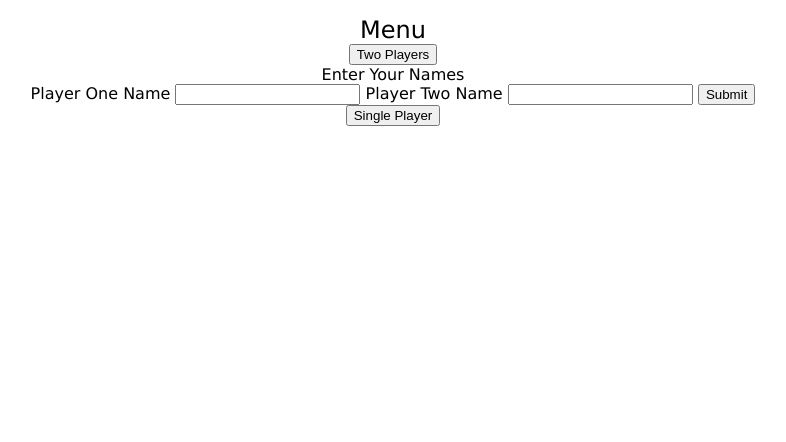
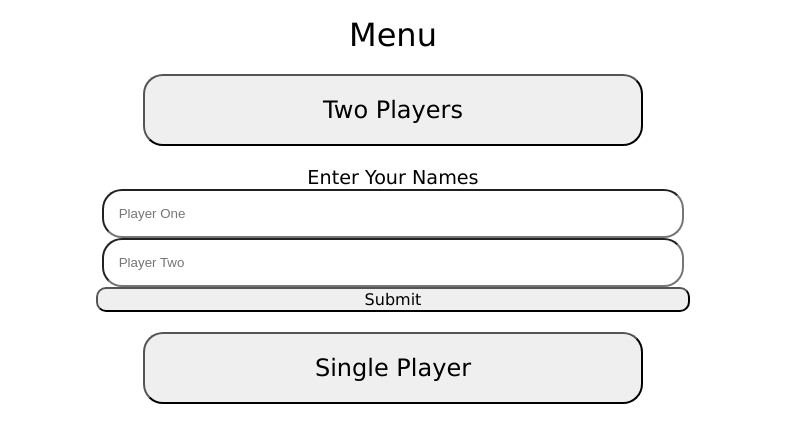
Before and after one commit to joshh2201/tic-tac-toe, a website: page index.html in a window 1280 px wide. Both pictures are taken after a click on the button "Two Players". Shown: the whole page, without its empty margins (247-1033 px from the left). Drawn offline with Linux system fonts and the light colour scheme.

Commit message:
Add style to forms

```diff
--- a/index.html
+++ b/index.html
@@ -14,26 +14,31 @@
       <div class="game-mode">
         <button class="toggle">Two Players</button>
         <form action="./game.html" class="two-player" method="GET">
-          <div>Enter Your Names</div>
-          <label for="p1">Player One Name</label>
-          <input type="text" name="p1" id="p1" required />
-          <label for="p">Player Two Name</label>
-          <input type="text" name="p2" id="p2" required />
+          <div class="form-title">Enter Your Names</div>
+          <div class="input">
+            <input type="text" name="p1" id="p1" required placeholder="Player One" />
+          </div>
+          <div class="input">
+            <input type="text" name="p2" id="p2" required placeholder="Player Two" />
+          </div>
           <button type="submit" class="submit">Submit</button>
         </form>
       </div>
       <div class="game-mode">
         <button class="toggle">Single Player</button>
         <form action="./game.html" class="one-player" method="GET">
-          <div>Enter Your Name</div>
-          <label for="p1">Player One Name</label>
-          <input type="text" name="p1" id="p1" required />
+          <div class="form-title">Enter Your Name</div>
+          <div>
+            <input type="text" name="p1" id="p1" required placeholder="Player One" />
+          </div>
+          <div>Select Difficulty</div>
+          <div>
+            <label for="easy">Easy</label>
+            <input type="radio" name="difficulty" id="easy" value="easy" checked />
+            <label for="impossible">Impossible</label>
+            <input type="radio" name="difficulty" id="impossible" value="impossible" />
+          </div>
           <button type="submit" class="submit">Submit</button>
-          <div>Select Difficulty</div>
-          <label for="easy">Easy</label>
-          <input type="radio" name="difficulty" id="easy" value="easy" checked />
-          <label for="impossible">Impossible</label>
-          <input type="radio" name="difficulty" id="impossible" value="impossible" />
         </form>
       </div>
     </div>
--- a/style.css
+++ b/style.css
@@ -12,7 +12,7 @@ html {
 
 .header {
   margin-top: 1rem;
-  font-size: 1.5rem;
+  font-size: 2rem;
   grid-column: 2 / 3;
 }
 .game-board {
@@ -44,9 +44,35 @@ html {
 }
 
 .game-mode {
+  margin-top: 20px;
   grid-column: 2 / 3;
 }
 
 form {
+  margin-top: 20px;
   display: none;
 }
+
+button {
+  font-family: inherit;
+  font-size: 1rem;
+  border-radius: 10px;
+  width: 65%;
+}
+
+.toggle {
+  width: 500px;
+  padding: 20px;
+  border-radius: 20px;
+  font-size: 1.5rem;
+}
+
+input[type='text'] {
+  padding: 15px;
+  border-radius: 20px;
+  width: 60%;
+}
+
+.form-title {
+  font-size: 1.2rem;
+}
```
